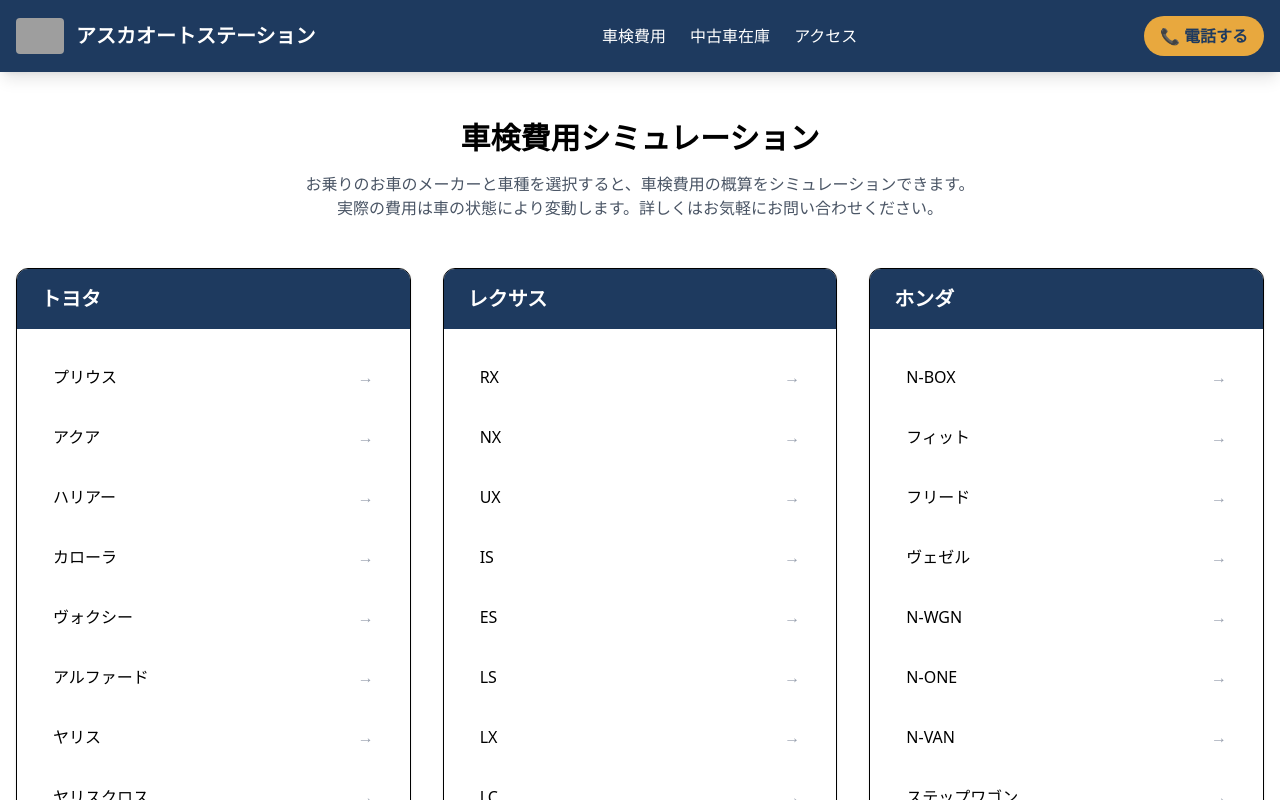
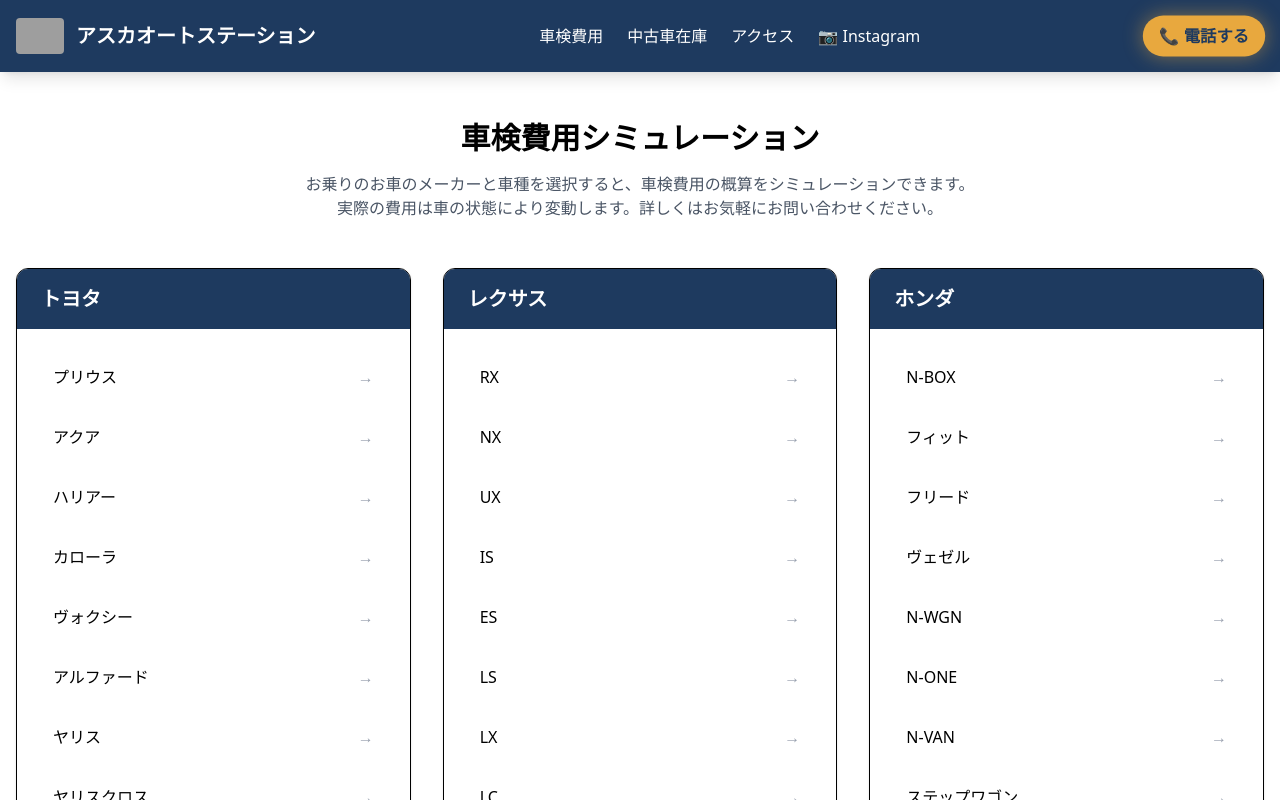
Before and after one commit to hassan123789/AskaAutoStation, a Next.js app in the folder apps/web/: page /inspection in a window 1280 px wide. Shown: the top 800 px of the page. Built offline with nearby package versions, Linux system fonts and the light colour scheme; grey boxes are pictures that could not be loaded.

Commit message:
feat: 電話ボタン呼吸アニメ・サービスカードアイコン強調・Instagram導線追加

```diff
--- a/apps/web/app/contact/page.tsx
+++ b/apps/web/app/contact/page.tsx
@@ -62,7 +62,7 @@
             </p>
             <a
               href={COMPANY.phoneTel}
-              className="mx-auto block max-w-md rounded-xl bg-[#e8a83e] py-6 text-center text-3xl font-bold text-[#1e3a5f] transition hover:bg-[#f0b84e]"
+              className="cta-phone-pulse mx-auto block max-w-md rounded-xl bg-[#e8a83e] py-6 text-center text-3xl font-bold text-[#1e3a5f] transition hover:bg-[#f0b84e]"
             >
               📞 {COMPANY.phone}
             </a>
--- a/apps/web/app/globals.css
+++ b/apps/web/app/globals.css
@@ -41,6 +41,20 @@
   @keyframes slide-in-right {
     from { opacity: 0; transform: translateX(30px); }
     to { opacity: 1; transform: translateX(0); }
+  }
+
+  /* 電話ボタンの呼吸アニメーション */
+  --animate-pulse-cta: pulse-cta 2s ease-in-out infinite;
+
+  @keyframes pulse-cta {
+    0%, 100% {
+      transform: scale(1);
+      box-shadow: 0 4px 6px -1px rgba(0, 0, 0, 0.1);
+    }
+    50% {
+      transform: scale(1.02);
+      box-shadow: 0 0 20px rgba(232, 168, 62, 0.5);
+    }
   }
 }
 
@@ -90,3 +104,23 @@
   background-color: rgba(232, 168, 62, 0.3);
   color: #1e3a5f;
 }
+
+/* 電話CTAボタンの呼吸アニメーション */
+.cta-phone-pulse {
+  animation: pulse-cta 2s ease-in-out infinite;
+}
+
+.cta-phone-pulse:hover {
+  animation: none;
+  transform: scale(1.03);
+  box-shadow: 0 0 25px rgba(232, 168, 62, 0.6);
+}
+
+/* サービスカードのアイコン強調 */
+.service-icon {
+  transition: transform 0.3s ease-out;
+}
+
+.service-card:hover .service-icon {
+  transform: scale(1.2);
+}
--- a/apps/web/app/inspection/[maker]/[model]/page.tsx
+++ b/apps/web/app/inspection/[maker]/[model]/page.tsx
@@ -200,7 +200,7 @@
               </p>
               <a
                 href="tel:08032506741"
-                className="inline-block rounded-lg bg-gold px-6 py-3 font-bold text-navy transition hover:bg-gold-light"
+                className="cta-phone-pulse inline-block rounded-lg bg-gold px-6 py-3 font-bold text-navy transition hover:bg-gold-light"
               >
                 📞 080-3250-6741
               </a>
@@ -261,7 +261,7 @@
           </p>
           <a
             href="tel:08032506741"
-            className="bg-primary hover:bg-primary-dark inline-block rounded-lg px-8 py-4 text-lg font-bold text-white transition"
+            className="cta-phone-pulse bg-primary hover:bg-primary-dark inline-block rounded-lg px-8 py-4 text-lg font-bold text-white transition"
           >
             📞 080-3250-6741
             <span className="block text-sm font-normal">社長直通</span>
--- a/apps/web/app/inspection/[maker]/page.tsx
+++ b/apps/web/app/inspection/[maker]/page.tsx
@@ -119,7 +119,7 @@
           </p>
           <a
             href="tel:08032506741"
-            className="inline-block rounded-lg bg-[#e8a83e] px-8 py-4 text-lg font-bold text-[#1e3a5f] shadow-lg transition hover:bg-[#f0b84e]"
+            className="cta-phone-pulse inline-block rounded-lg bg-[#e8a83e] px-8 py-4 text-lg font-bold text-[#1e3a5f] shadow-lg transition hover:bg-[#f0b84e]"
           >
             📞 080-3250-6741
             <span className="block text-sm font-normal">社長直通</span>
--- a/apps/web/app/inspection/page.tsx
+++ b/apps/web/app/inspection/page.tsx
@@ -93,7 +93,7 @@
           <p className="mb-4 text-gray-600">ご不明な点やお見積もりのご依頼はお気軽にどうぞ</p>
           <a
             href="tel:08032506741"
-            className="bg-primary hover:bg-primary-dark inline-block rounded-lg px-8 py-4 text-lg font-bold text-white shadow-lg transition"
+            className="cta-phone-pulse bg-primary hover:bg-primary-dark inline-block rounded-lg px-8 py-4 text-lg font-bold text-white shadow-lg transition"
           >
             📞 080-3250-6741
             <span className="block text-sm font-normal">社長直通</span>
--- a/apps/web/app/layout.tsx
+++ b/apps/web/app/layout.tsx
@@ -134,10 +134,18 @@
             >
               アクセス
             </a>
+            <a
+              href="https://www.instagram.com/askaautostation/"
+              target="_blank"
+              rel="noopener noreferrer"
+              className="hover:underline"
+            >
+              📷 Instagram
+            </a>
           </nav>
           <a
             href="tel:08032506741"
-            className="rounded-full bg-[#e8a83e] px-4 py-2 font-semibold text-[#1e3a5f] transition hover:bg-gold-light"
+            className="cta-phone-pulse rounded-full bg-[#e8a83e] px-4 py-2 font-semibold text-[#1e3a5f] transition hover:bg-gold-light"
           >
             📞 電話する
           </a>
--- a/apps/web/app/page.tsx
+++ b/apps/web/app/page.tsx
@@ -51,7 +51,7 @@
             </div>
             <a
               href={COMPANY.phoneTel}
-              className="mb-4 block rounded-xl bg-[#e8a83e] py-6 text-center text-2xl font-bold text-[#1e3a5f] transition hover:bg-gold-light md:text-3xl"
+              className="cta-phone-pulse mb-4 block rounded-xl bg-[#e8a83e] py-6 text-center text-2xl font-bold text-[#1e3a5f] transition hover:bg-gold-light md:text-3xl"
             >
               📞 {COMPANY.phone}
             </a>
@@ -203,11 +203,11 @@
           {services.map((service, index) => (
             <AnimateOnScroll key={service.title} delay={index < 3 ? ((index * 100) as 100 | 200 | 300) : undefined}>
               <div
-                className={`h-full rounded-2xl border p-8 transition-all duration-300 hover:-translate-y-1 hover:shadow-xl ${
+                className={`service-card h-full rounded-2xl border p-8 transition-all duration-300 hover:-translate-y-1 hover:shadow-xl ${
                   service.highlight ? "border-red-200 bg-red-50" : "bg-white"
                 }`}
               >
-                <div className="mb-3 text-3xl">{service.icon}</div>
+                <div className="service-icon mb-3 text-3xl">{service.icon}</div>
                 <h3 className="mb-2 text-xl font-bold">{service.title}</h3>
                 <p className="mb-4 text-gray-600">{service.description}</p>
                 {service.isPhone ? (
@@ -449,7 +449,7 @@
         </p>
         <a
           href={COMPANY.phoneTel}
-          className="inline-block rounded-xl bg-[#e8a83e] px-12 py-6 text-2xl font-bold text-[#1e3a5f] transition hover:bg-gold-light md:text-3xl"
+          className="cta-phone-pulse inline-block rounded-xl bg-[#e8a83e] px-12 py-6 text-2xl font-bold text-[#1e3a5f] transition hover:bg-gold-light md:text-3xl"
         >
           📞 {COMPANY.phone}
         </a>
```
